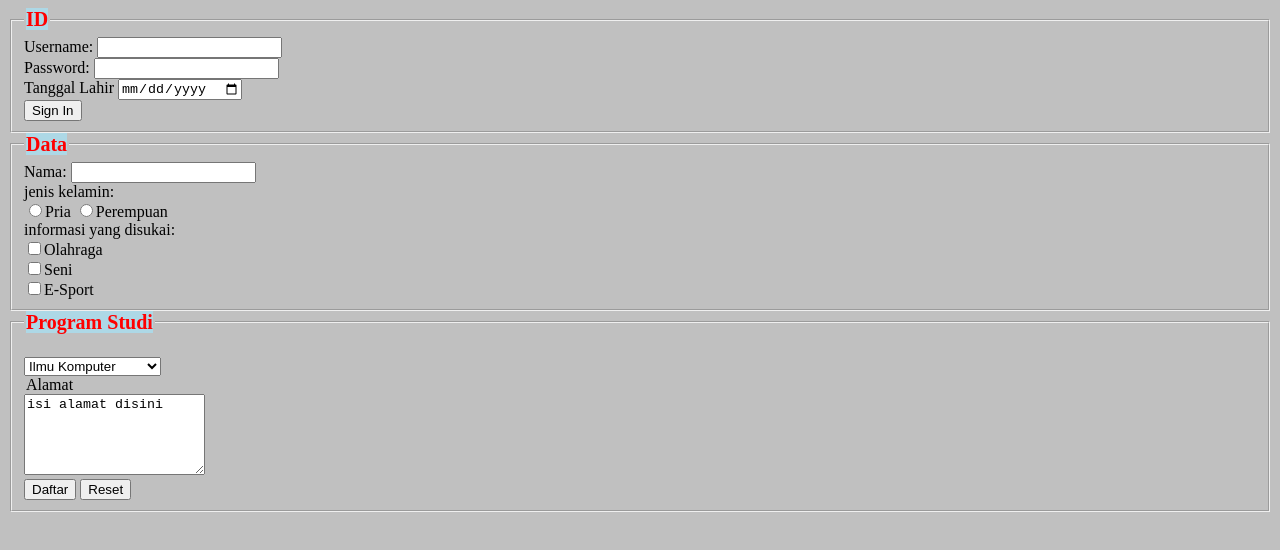
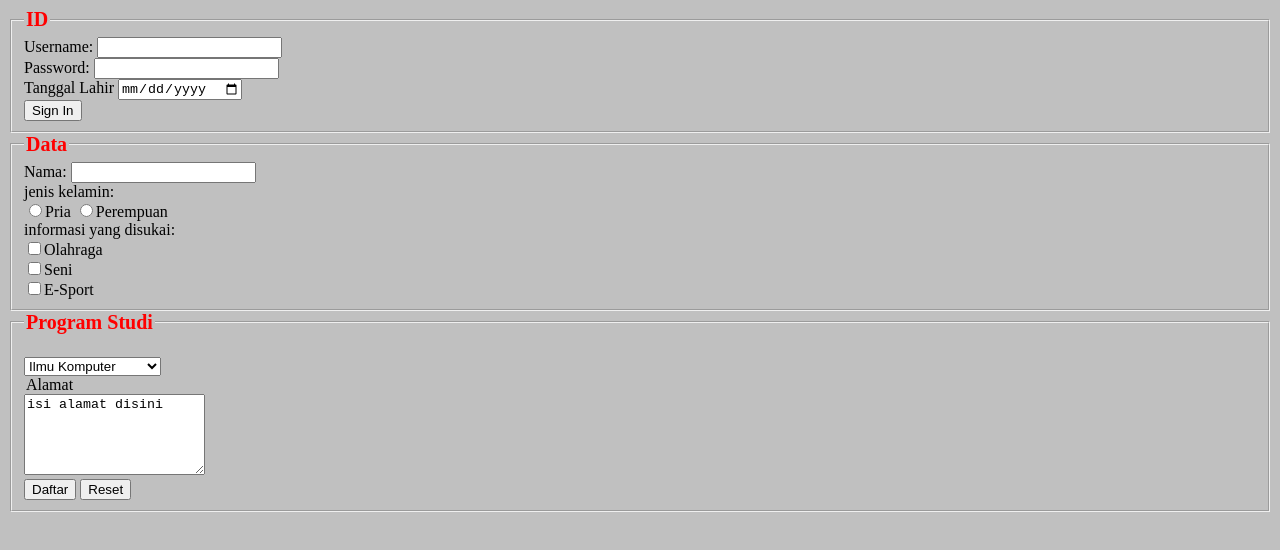
Before and after one commit to Aordanz/Form, a plain HTML site: page index.html in a window 1280 px wide. Drawn offline with Linux system fonts and the light colour scheme.

Commit message:
Update index.html

```diff
--- a/index.html
+++ b/index.html
@@ -54,7 +54,7 @@
 <style>
     b {color:red;
     font-size: 20px;
-background-color:lightblue;}
+background-source=:https://www.google.com/url?sa=i&url=https%3A%2F%2Freslynx.com%2FWallpapers-HD-Valorant-Wallpaper-HD-a-5867570.html&psig=AOvVaw0B-1V1Bla5gnNdbZ5epbtQ&ust=1726037851509000&source=images&cd=vfe&opi=89978449&ved=0CBQQjRxqFwoTCJD1hJrmt4gDFQAAAAAdAAAAABAJ;}
 #dftr-pilihan {
     background-color:cornsilk;
     color:antiquewhite
```
